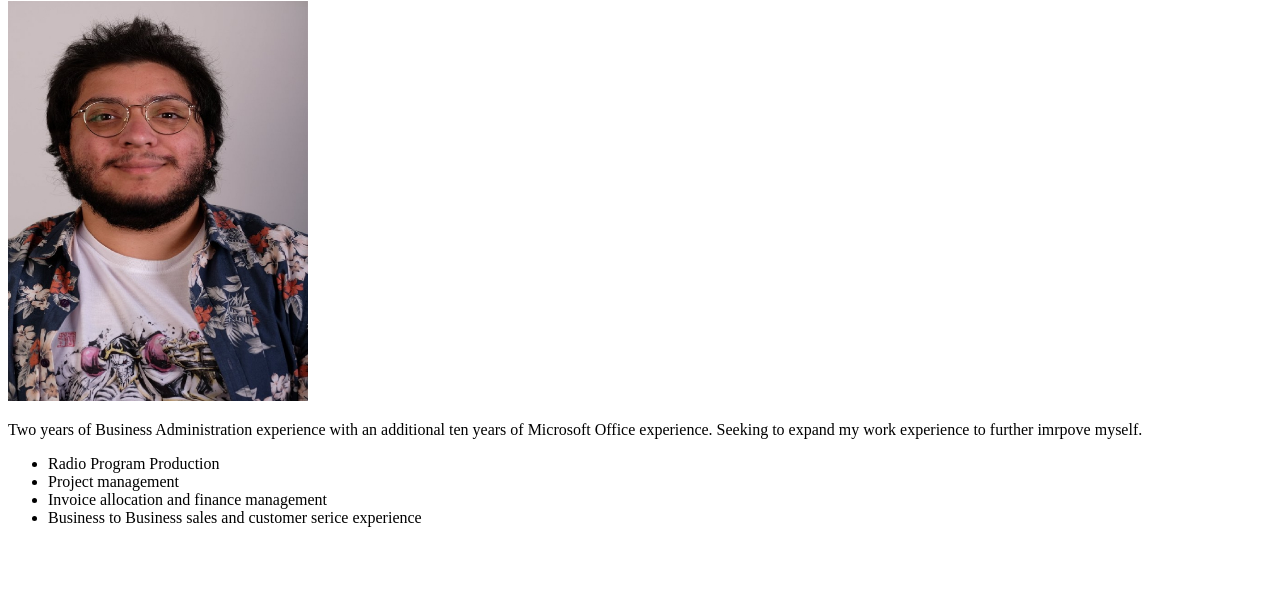
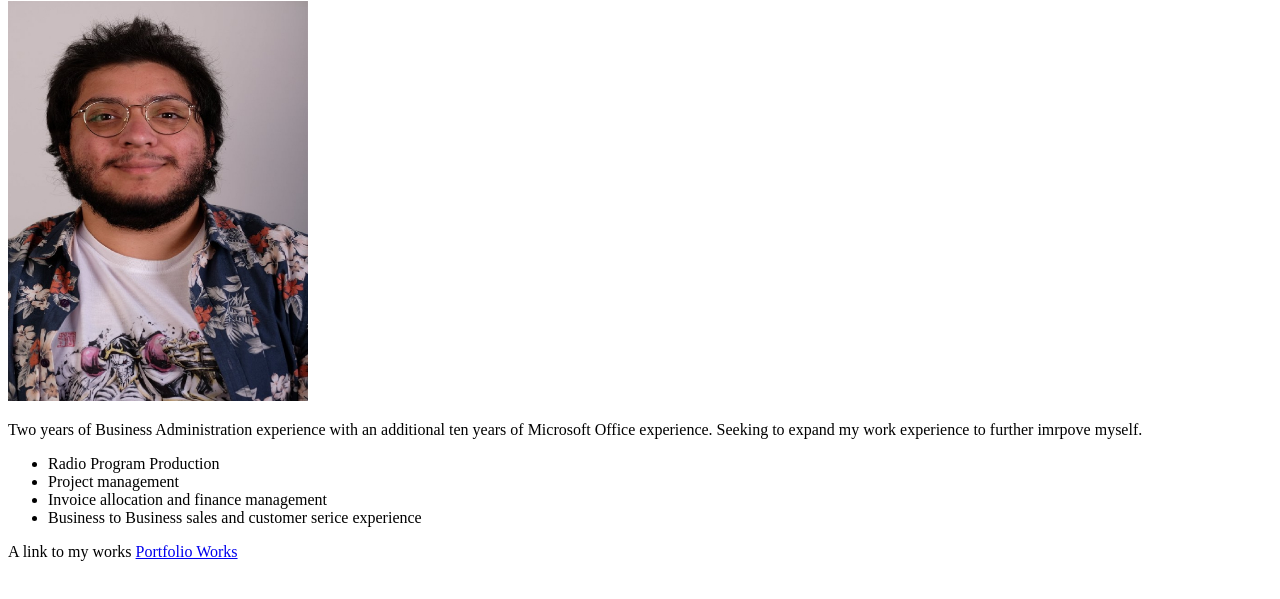
Before and after one commit to CmdrSOMA/Clickstart, a plain HTML site: page index.html in a window 1280 px wide. Shown: the part 79-678 px from the top of the page. Drawn offline with Linux system fonts and the light colour scheme.

Commit message:
Add files via upload

```diff
--- a/index.html
+++ b/index.html
@@ -16,5 +16,9 @@
 		<li>Business to Business sales and customer serice experience</li>
 
 	</ul>
+
+<p>A link to my works
+<a href ="PortfolioLinks.html"> Portfolio Works</a>
+</p>
 </body>
 </html>
```
